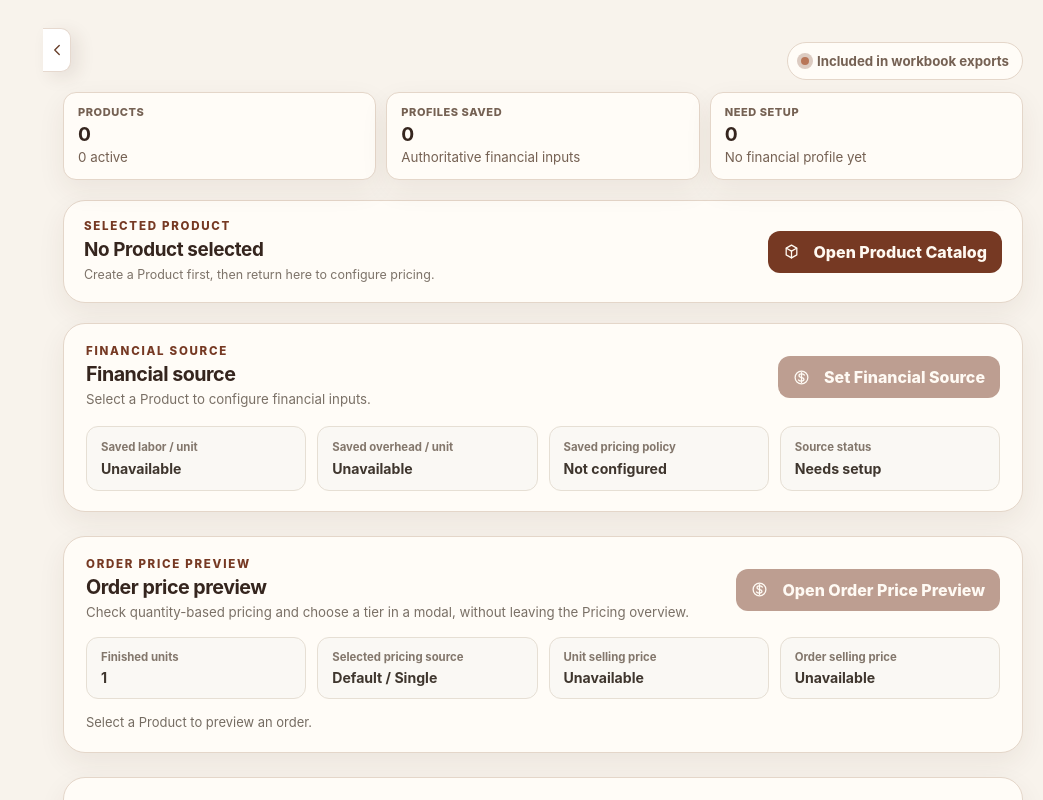
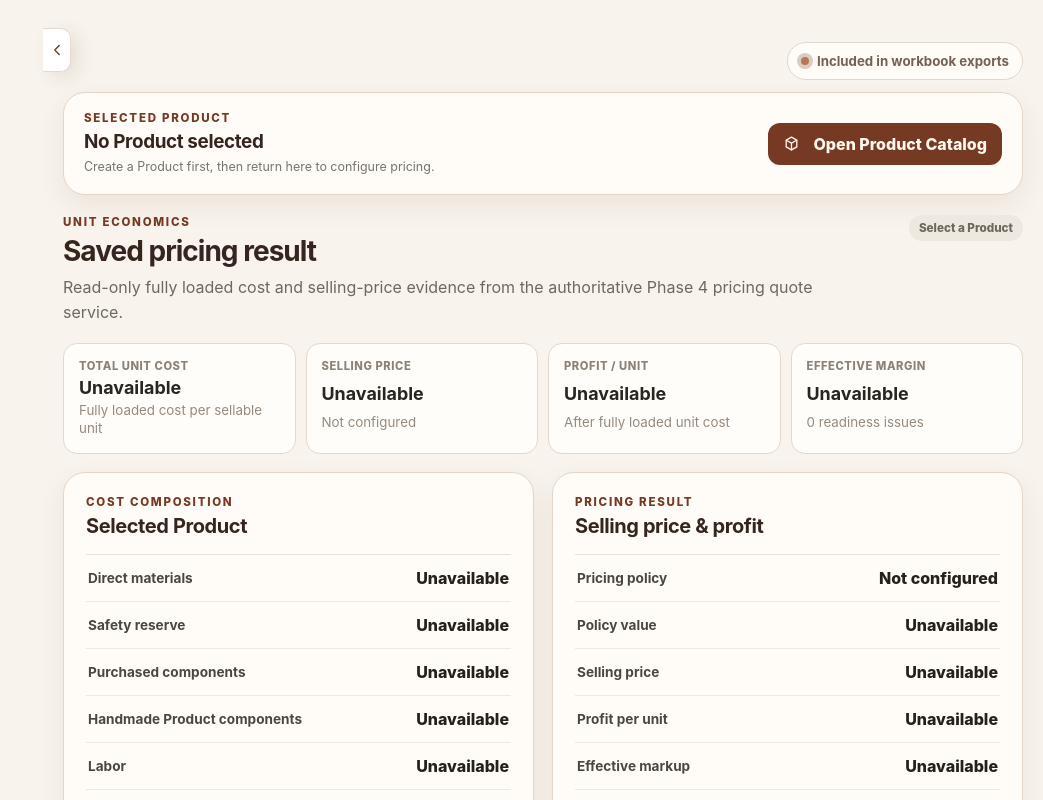
Before and after one commit to nhardbalansag/craft-business-manager, a React (Vite) app: page / in a window 1280 px wide. Both pictures are taken after a click on the button "Pricing". Shown: the top 800 px of the page, without its empty margins (237-1280 px from the left). Built offline with nearby package versions, Linux system fonts and the light colour scheme.

Commit message:
Move Pricing Unit Economics immediately after selected Product

```diff
--- a/src/ui/pricing/PricingPage.tsx
+++ b/src/ui/pricing/PricingPage.tsx
@@ -549,12 +549,6 @@ export function PricingPage() {
         <span className="session-badge"><span className="status-dot" />Included in workbook exports</span>
       </div>
 
-      <div className="pricing-overview" aria-label="Pricing catalog summary">
-        <div><span>Products</span><strong>{products.length}</strong><small>{activeCount} active</small></div>
-        <div><span>Profiles saved</span><strong>{configuredCount}</strong><small>Authoritative financial inputs</small></div>
-        <div><span>Need setup</span><strong>{unconfiguredCount}</strong><small>No financial profile yet</small></div>
-      </div>
-
       <section className="panel pricing-product-selector" aria-label="Selected pricing Product">
         <div className="pricing-product-selector-copy">
           <p className="panel-kicker">SELECTED PRODUCT</p>
@@ -612,6 +606,21 @@ export function PricingPage() {
           </button>
         </div>
       </section>
+
+      <ProductPricingQuotePanel
+        productName={selectedProduct?.name ?? null}
+        quote={quote}
+        loading={quoteLoading}
+        error={quoteError}
+        hasUnsavedChanges={formDirty}
+        onRefresh={selectedProduct ? () => void loadQuote(selectedProduct.id) : undefined}
+      />
+
+      <div className="pricing-overview" aria-label="Pricing catalog summary">
+        <div><span>Products</span><strong>{products.length}</strong><small>{activeCount} active</small></div>
+        <div><span>Profiles saved</span><strong>{configuredCount}</strong><small>Authoritative financial inputs</small></div>
+        <div><span>Need setup</span><strong>{unconfiguredCount}</strong><small>No financial profile yet</small></div>
+      </div>
 
       <section className="panel pricing-financial-source-summary" aria-label="Financial source summary">
         <div className="pricing-financial-summary-heading">
@@ -1068,15 +1077,6 @@ export function PricingPage() {
         </div>
       )}
 
-      <ProductPricingQuotePanel
-        productName={selectedProduct?.name ?? null}
-        quote={quote}
-        loading={quoteLoading}
-        error={quoteError}
-        hasUnsavedChanges={formDirty}
-        onRefresh={selectedProduct ? () => void loadQuote(selectedProduct.id) : undefined}
-      />
-
       <PricingEditorModal
         open={orderPreviewOpen}
         titleId="pricing-order-preview-heading"
--- a/src/ui/pricing/pricing.css
+++ b/src/ui/pricing/pricing.css
@@ -1659,3 +1659,11 @@
   .pricing-source-modal .tier-catalog-section { padding: 16px 14px 24px; }
   .pricing-tier-modal-feedback { margin: 12px 14px 0; }
 }
+
+/* Show Unit Economics as the first Product detail immediately below selection. */
+.pricing-workspace > .pricing-quote-section {
+  margin-top: 0;
+  padding-top: 0;
+  border-top: 0;
+  margin-bottom: 22px;
+}
```
Also changed, not shown: 2 other files (tests, documents, lock files or other folders).
